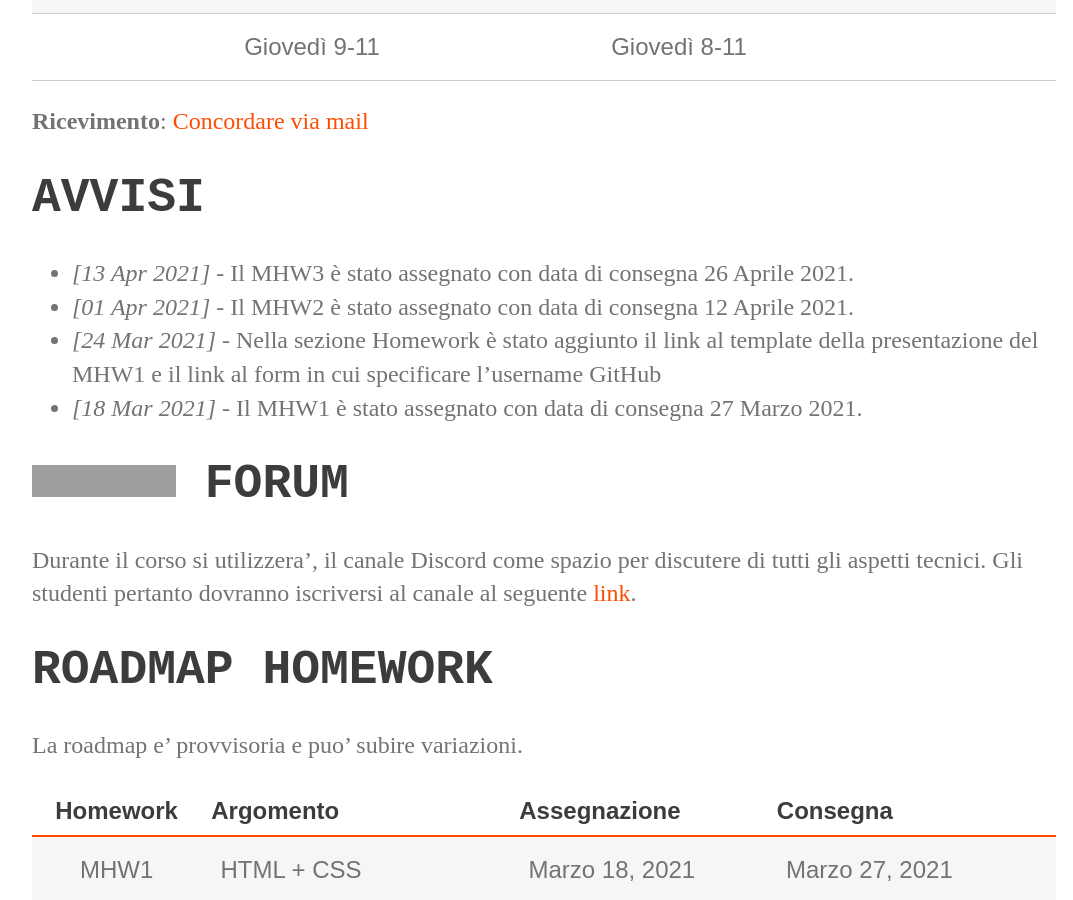
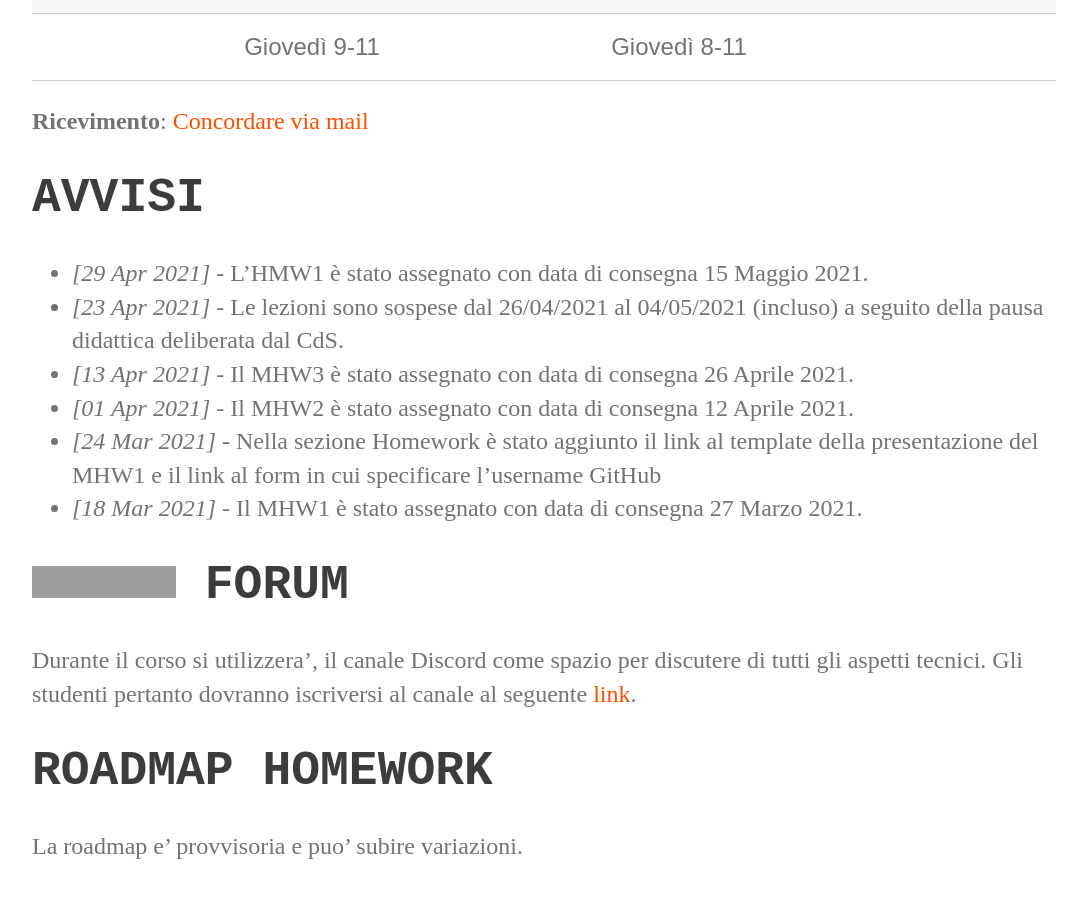
Before and after one commit to perceivelab/database-course, a Jekyll site: the page built from index.md, in a window 1280 px wide and 900 px high, scrolled down 828 px. Shown: the whole window, without its empty margins (96-1169 px from the left). Built offline with Jekyll 4.4.1, drawn with Linux system fonts in a browser that asks for light colours; our own code applies the rules of GitHub Pages for plain Markdown files; grey boxes are pictures that could not be loaded.

Commit message:
Update index.md

```diff
--- a/index.md
+++ b/index.md
@@ -16,7 +16,8 @@ layout: default
 
 
 # AVVISI
-
+- *[29 Apr 2021]* - L'HMW1  è stato assegnato con data di consegna 15 Maggio 2021.
+- *[23 Apr 2021]* - Le lezioni sono sospese dal 26/04/2021 al 04/05/2021 (incluso) a seguito della pausa didattica deliberata dal CdS.
 - *[13 Apr 2021]* - Il MHW3 è stato assegnato con data di consegna 26 Aprile 2021.
 - *[01 Apr 2021]* - Il MHW2 è stato assegnato con data di consegna 12 Aprile 2021.
 - *[24 Mar 2021]* - Nella sezione Homework è stato aggiunto il link al template della presentazione del MHW1 e il link al form in cui specificare l'username GitHub
```
